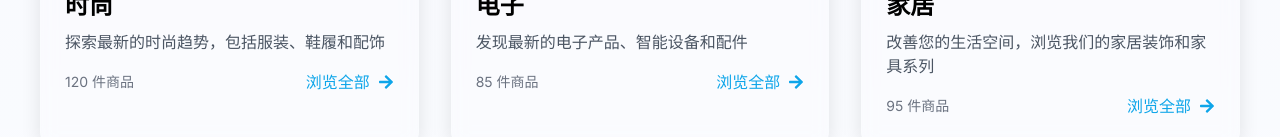
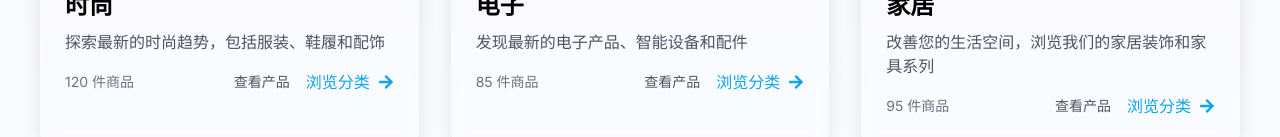
Before and after one commit to yitntg/buy2, a Next.js app: page /categories in a window 1280 px wide. Shown: the part 663-800 px from the top of the page. Built offline with nearby package versions, Linux system fonts and the light colour scheme.

Commit message:
优化产品页和分类页关联：1.修复产品页分类下拉框显示问题 2.添加URL参数支持 3.实现分类页到产品页的导航 4.统一分类数据结构

```diff
--- a/app/(routes)/categories/[slug]/page.tsx
+++ b/app/(routes)/categories/[slug]/page.tsx
@@ -164,9 +164,17 @@ export default function CategoryPage({ params }: { params: { slug: string } }) {
             <h1 className="text-4xl md:text-5xl font-bold text-white mb-4">
               {categoryInfo.name}
             </h1>
-            <p className="text-xl text-white/90 max-w-2xl">
+            <p className="text-xl text-white/90 max-w-2xl mb-4">
               {categoryInfo.description}
             </p>
+            <div>
+              <Link
+                href={`/products?category=${slug}`}
+                className="inline-flex items-center px-6 py-3 bg-primary-500 hover:bg-primary-600 text-white font-medium rounded-lg transition-colors"
+              >
+                查看所有{categoryInfo.name}产品
+              </Link>
+            </div>
           </div>
         </div>
       )}
--- a/app/(routes)/categories/page.tsx
+++ b/app/(routes)/categories/page.tsx
@@ -98,12 +98,20 @@ export default function CategoriesPage() {
                   <span className="text-sm text-gray-500 dark:text-gray-400">
                     {category.itemCount} 件商品
                   </span>
-                  <Link
-                    href={`/categories/${category.id}`}
-                    className="inline-flex items-center text-primary-500 hover:text-primary-600 transition-colors"
-                  >
-                    浏览全部 <FaArrowRight className="ml-2" />
-                  </Link>
+                  <div className="flex items-center gap-4">
+                    <Link
+                      href={`/products?category=${category.id}`}
+                      className="text-sm text-gray-600 dark:text-gray-400 hover:text-primary-500 dark:hover:text-primary-400 transition-colors"
+                    >
+                      查看产品
+                    </Link>
+                    <Link
+                      href={`/categories/${category.id}`}
+                      className="inline-flex items-center text-primary-500 hover:text-primary-600 transition-colors"
+                    >
+                      浏览分类 <FaArrowRight className="ml-2" />
+                    </Link>
+                  </div>
                 </div>
               </div>
             </div>
--- a/app/(routes)/products/page.tsx
+++ b/app/(routes)/products/page.tsx
@@ -1,35 +1,48 @@
 'use client';
 
-import React, { useState } from 'react';
+import React, { useState, useEffect } from 'react';
 import Image from 'next/image';
+import { useRouter, useSearchParams } from 'next/navigation';
 import { FaFilter, FaSort, FaChevronDown, FaChevronUp, FaTimes } from 'react-icons/fa';
 import ProductCard from '@/app/components/ProductCard';
 
+// 模拟分类数据
+const categories = [
+  { id: 'all', name: '全部' },
+  { id: 'fashion', name: '时尚' },
+  { id: 'electronics', name: '电子' },
+  { id: 'home', name: '家居' },
+  { id: 'beauty', name: '美妆' },
+  { id: 'sports', name: '运动' },
+  { id: 'accessories', name: '配饰' }
+];
+
 // 模拟产品数据
-const mockProducts = Array.from({ length: 12 }).map((_, i) => ({
+const mockProducts = Array.from({ length: 12 }).map((_, i) => {
+  // 随机分配一个分类（排除'all'）
+  const categoryList = categories.filter(cat => cat.id !== 'all');
+  const randomCategory = categoryList[i % categoryList.length];
+
+  return {
     id: `product-${i + 1}`,
-  name: `时尚商品 ${i + 1}`,
+    name: `${randomCategory.name} 商品 ${i + 1}`,
     description: '这是一个非常棒的商品，质量上乘，设计精美。',
     price: 199 + i * 50,
     original_price: i % 2 === 0 ? 299 + i * 50 : undefined,
     image_url: `https://picsum.photos/600/800?random=${i + 20}`,
-  category_id: `category-${(i % 3) + 1}`,
+    category_id: randomCategory.id,
     is_featured: i % 5 === 0,
     is_new: i % 4 === 0,
     stock_quantity: 10 + i,
     created_at: new Date().toISOString(),
     updated_at: new Date().toISOString(),
-}));
-
-// 模拟分类数据
-const categories = [
-  { id: 'all', name: '全部' },
-  { id: 'category-1', name: '时尚' },
-  { id: 'category-2', name: '电子' },
-  { id: 'category-3', name: '家居' },
-];
+  };
+});
 
 const ProductsPage = () => {
+  const router = useRouter();
+  const searchParams = useSearchParams();
+
   // 添加状态管理
   const [selectedCategory, setSelectedCategory] = useState('all');
   const [priceRange, setPriceRange] = useState({ min: '', max: '' });
@@ -41,6 +54,35 @@ const ProductsPage = () => {
     onSale: false
   });
 
+  // 从URL参数中获取初始分类
+  useEffect(() => {
+    const categoryFromUrl = searchParams.get('category');
+    if (categoryFromUrl && categories.some(cat => cat.id === categoryFromUrl)) {
+      setSelectedCategory(categoryFromUrl);
+    }
+  }, [searchParams]);
+
+  // 更新URL参数
+  const updateUrlParams = (category: string) => {
+    const params = new URLSearchParams(searchParams.toString());
+
+    if (category === 'all') {
+      params.delete('category');
+    } else {
+      params.set('category', category);
+    }
+
+    const newUrl = `${window.location.pathname}?${params.toString()}`;
+    router.push(newUrl, { scroll: false });
+  };
+
+  // 修改分类选择处理函数
+  const handleCategoryChange = (e: React.ChangeEvent<HTMLSelectElement>) => {
+    const newCategory = e.target.value;
+    setSelectedCategory(newCategory);
+    updateUrlParams(newCategory);
+  };
+
   // 重置过滤条件
   const resetFilters = () => {
     setSelectedCategory('all');
@@ -50,6 +92,9 @@ const ProductsPage = () => {
       featured: false,
       onSale: false
     });
+
+    // 重置URL参数
+    router.push('/products', { scroll: false });
   };
 
   // 过滤并排序产品
@@ -219,11 +264,11 @@ const ProductsPage = () => {
                 <select
                   className="w-full px-4 py-2 bg-white/10 border border-white/20 rounded-lg focus:outline-none focus:ring-2 focus:ring-primary-500"
                   value={selectedCategory}
-                  onChange={(e) => setSelectedCategory(e.target.value)}
+                  onChange={handleCategoryChange}
                 >
                   {categories.map(category => (
                     <option key={category.id} value={category.id}>
-                      商品分类: {category.name}
+                      {category.name}
                     </option>
                   ))}
                 </select>
```
Lines whose indentation alone changed are shown as unchanged.
